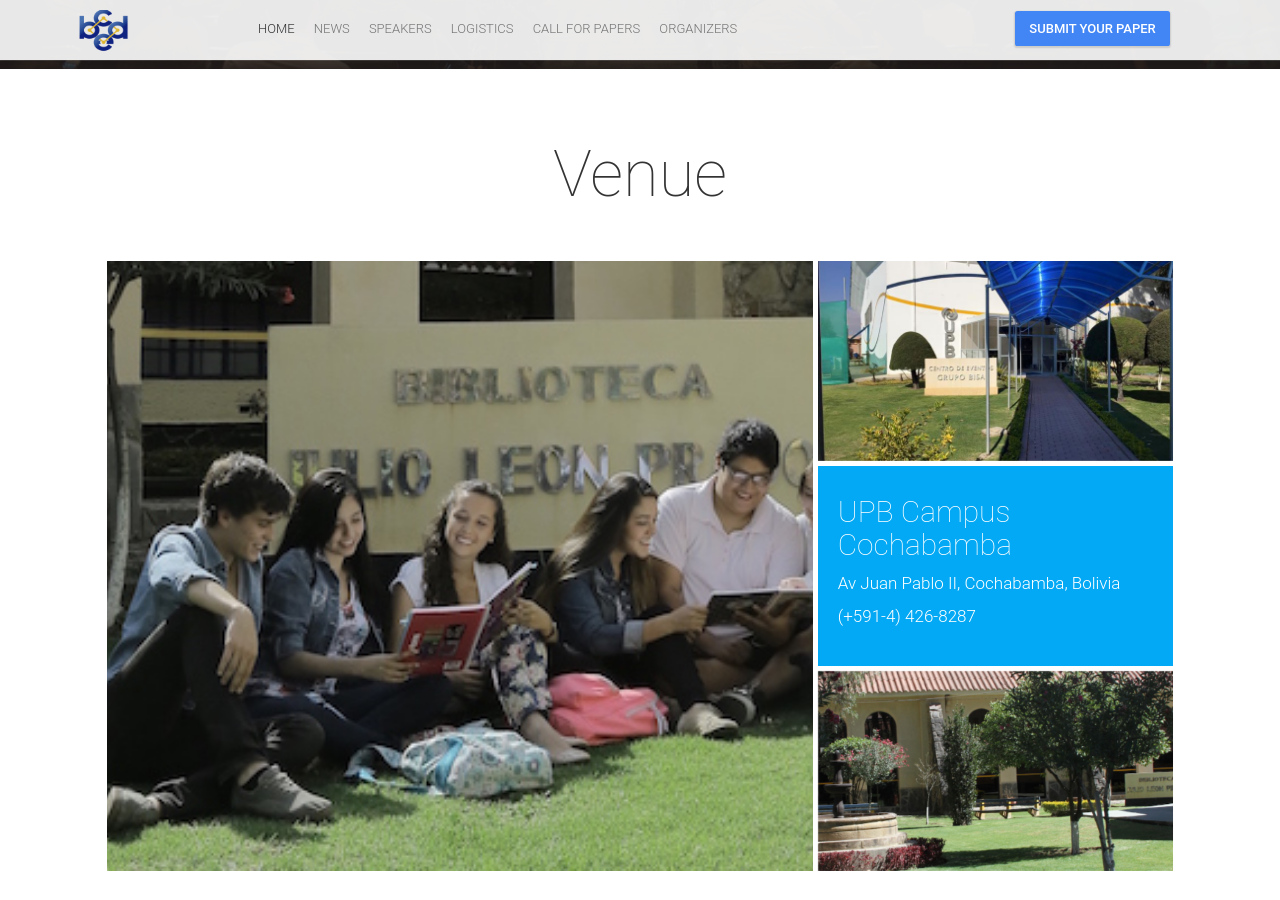
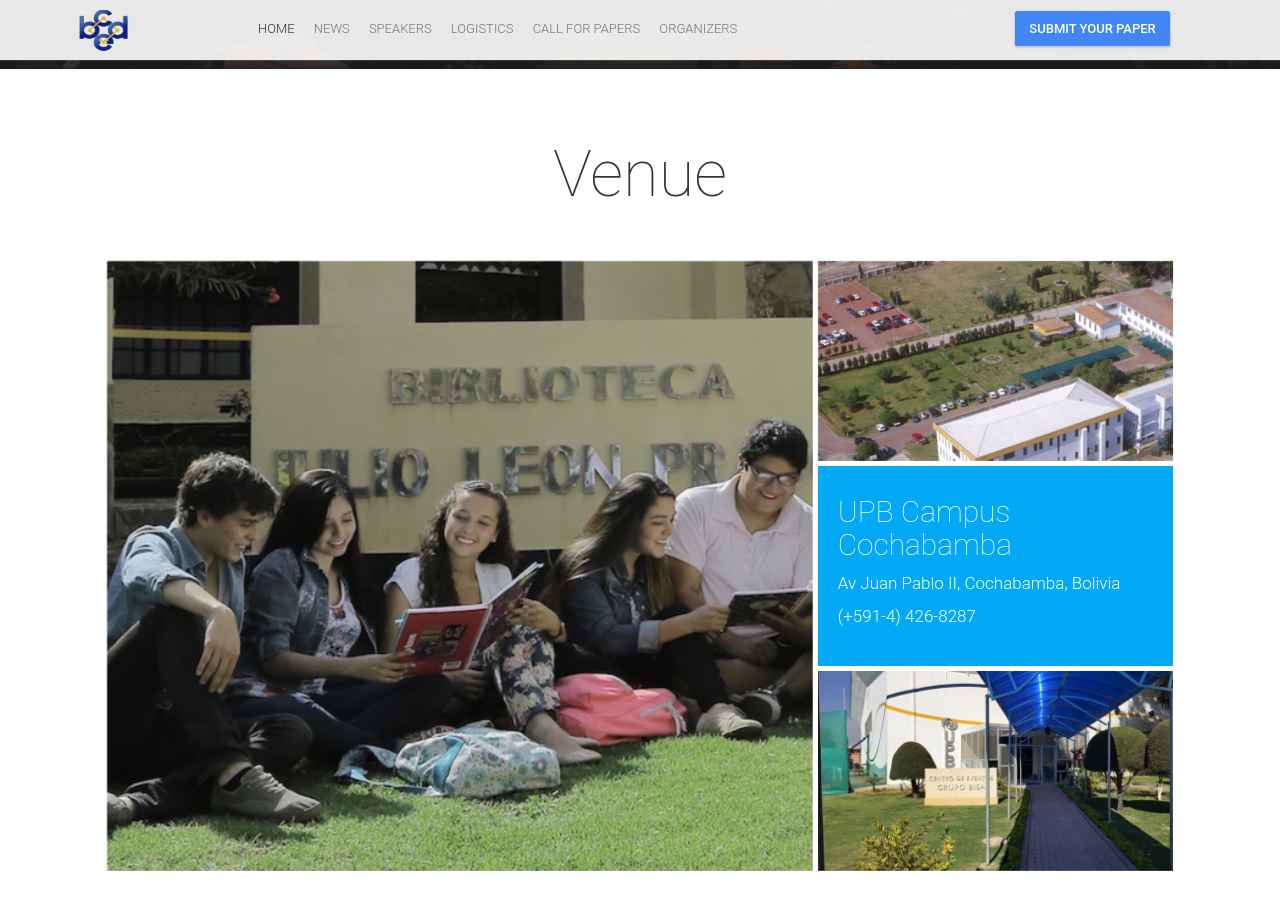
Before and after one commit to sebolbcde/bcde8, a Jekyll site: the page built from index.html, in a window 1280 px wide and 900 px high, scrolled down 2557 px. Built offline with Jekyll 4.4.1, drawn with Linux system fonts in a browser that asks for light colours; nearby versions of some CDN libraries; comment, search, counter and statistics services are not loaded.

Commit message:
cleaned up figures and home page

```diff
--- a/_config.yml
+++ b/_config.yml
@@ -115,10 +115,10 @@
 
 # Venue Block
 venueBlockTitle: "Venue"
-venueBigImage: "venue_upb_3.jpg"
-venueSmallImage1: "venue_upb_1.jpg"
-venueSmallImage2: "venue_upb_2.jpg"
-venueSmallImage3: "venue_upb_0.jpg"
+venueBigImage: "venue_0.jpg"
+venueSmallImage1: "venue_1.jpg"
+venueSmallImage2: "venue_2.jpg"
+venueSmallImage3: "venue_3.jpg"
 venueTitle: "UPB Campus Cochabamba"
 venueFeatures: ["Av Juan Pablo II, Cochabamba, Bolivia"," (+591-4) 426-8287"]
 
```
Also changed, not shown: img/venue/venue_0.JPG (added), img/venue/venue_1.jpg (renamed from img/venue/venue_upb_0.jpg), img/venue/venue_2.jpg (renamed from img/venue/venue_upb_1.jpg), img/venue/venue_3.JPG (renamed from img/venue/venue_upb_2.jpg), img/venue/venue_upb_3.JPG (deleted), img/venue/venue_upb_4.jpg (deleted).
